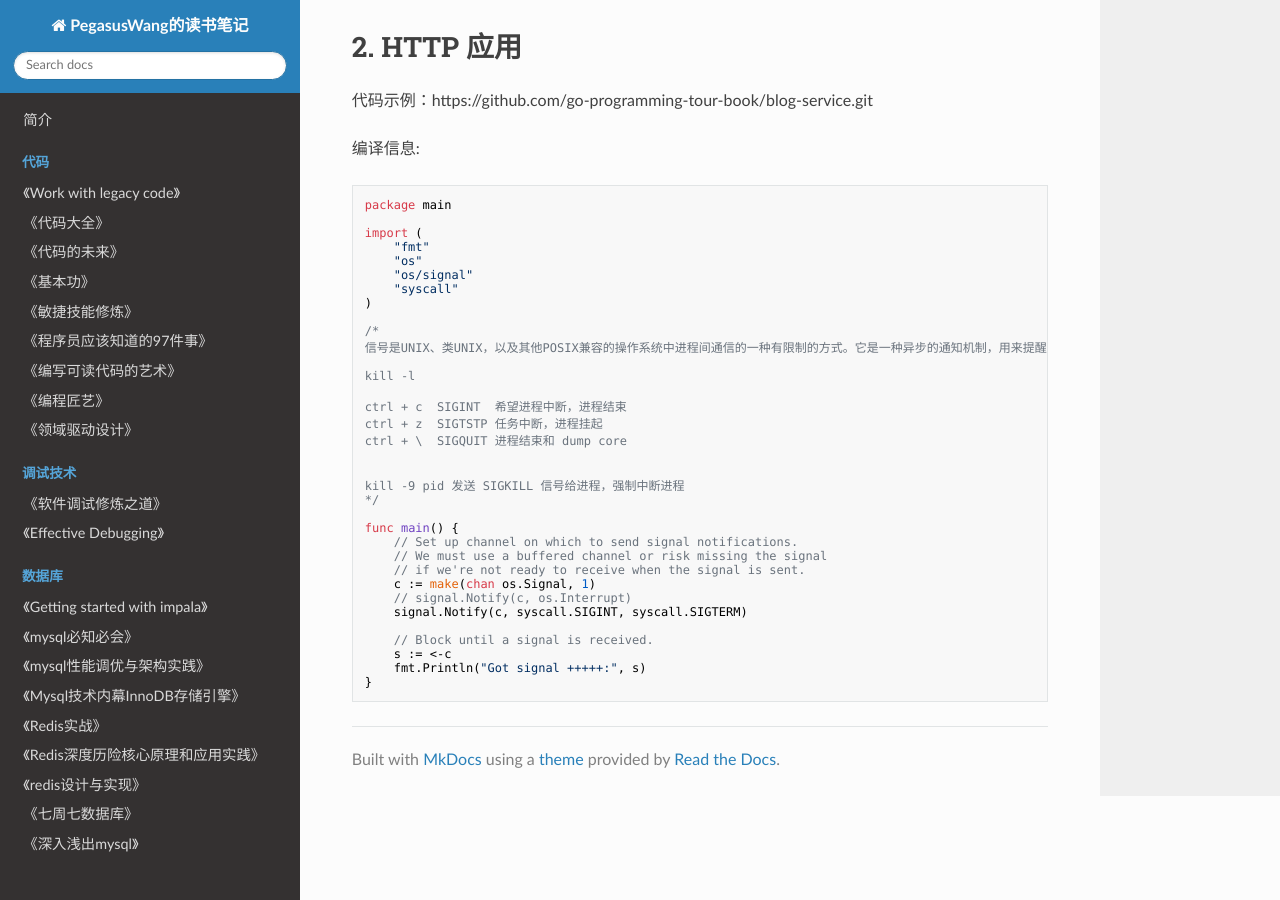
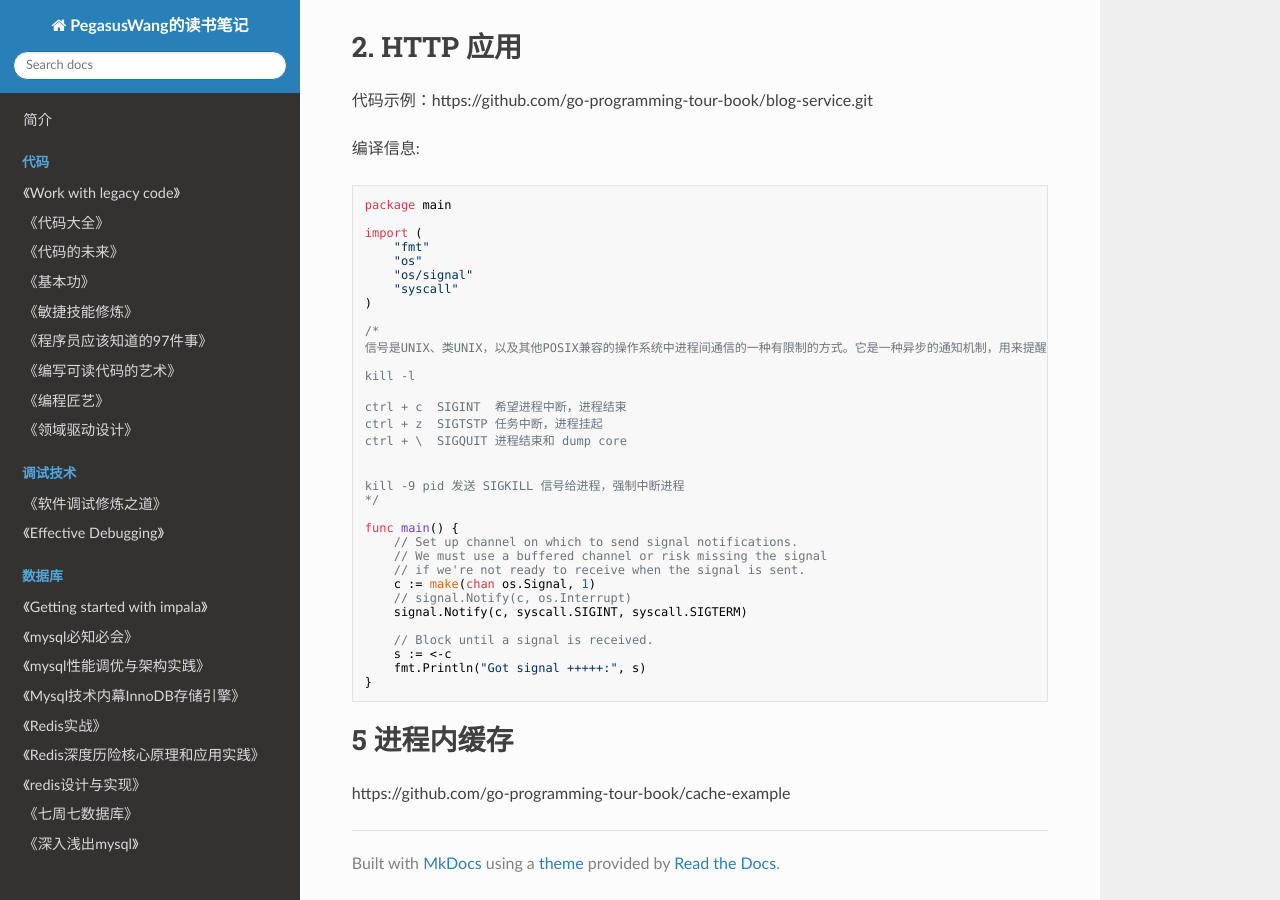
Before and after one commit to PegasusWang/booknotes, an MkDocs documentation site: the page built from docs/golang/go语言编程之旅/go语言编程之旅.md, in a window 1280 px wide and 900 px high, scrolled down 1931 px. Built offline with MkDocs 1.6.1, drawn with Linux system fonts in a browser that asks for light colours; nearby versions of some CDN libraries; old or Windows-style settings are respelled for this version of MkDocs.

Commit message:
add go cache link

````diff
--- a/docs/golang/go语言编程之旅/go语言编程之旅.md
+++ b/docs/golang/go语言编程之旅/go语言编程之旅.md
@@ -153,3 +153,8 @@ func main() {
 	fmt.Println("Got signal +++++:", s)
 }
 ```
+
+
+# 5 进程内缓存
+
+https://github.com/go-programming-tour-book/cache-example
````
